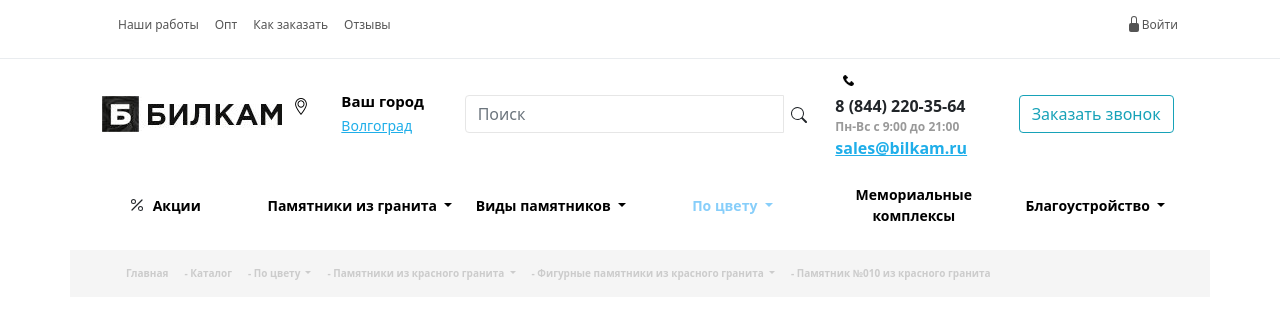
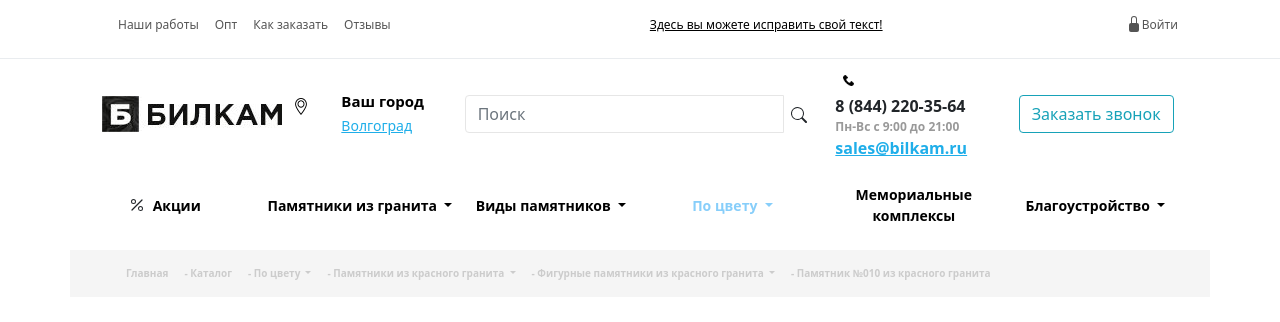
Before and after one commit to Anache-jk/labforweb-phpcrud-, a PHP site: page /?nameofplace=1 in a window 1280 px wide. Shown: the top 322 px of the page. Run offline with PHP 8.4, Linux system fonts and the light colour scheme; data comes from the database, SQL or seed files in the repository; data that the repository does not hold is empty.

Commit message:
Update index.php

```diff
--- a/LR2/index.php
+++ b/LR2/index.php
@@ -26,6 +26,7 @@ require_once 'logic.php';
                 <div class=" text-center font-weight-light p-2">Отзывы</div>
 
                     </div>
+            <a href = "text.php"> Здесь вы можете исправить свой текст!</a>
             <div class="d-flex flex-row justify-content-end ">
                 <div class = "d-flex flex-row"><svg xmlns="http://www.w3.org/2000/svg" width="16" height="16" fill="currentColor" class="bi bi-lock-fill" viewBox="0 0 16 16">
                     <path d="M8 1a2 2 0 0 1 2 2v4H6V3a2 2 0 0 1 2-2zm3 6V3a3 3 0 0 0-6 0v4a2 2 0 0 0-2 2v5a2 2 0 0 0 2 2h6a2 2 0 0 0 2-2V9a2 2 0 0 0-2-2z"/>
```
